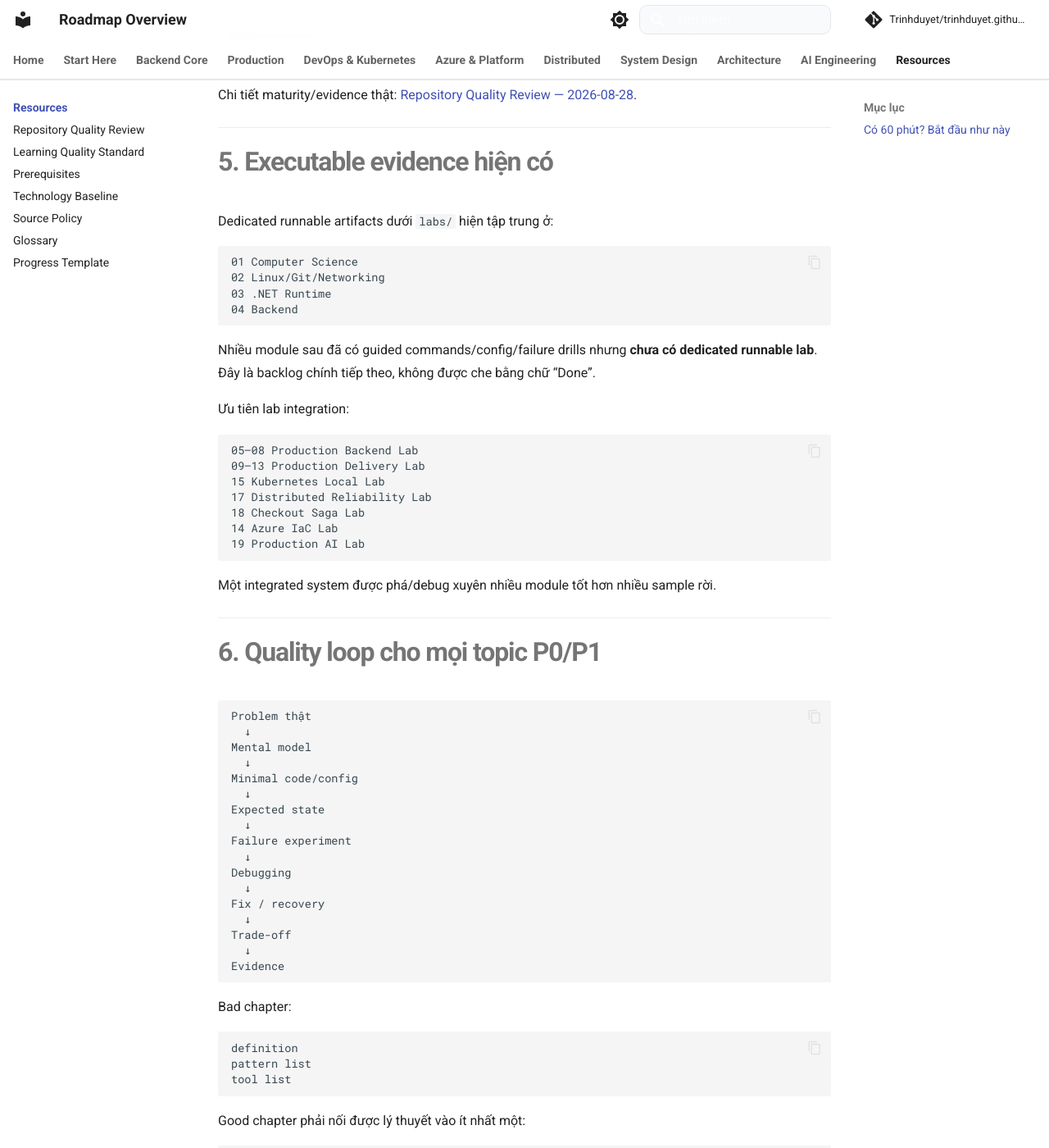
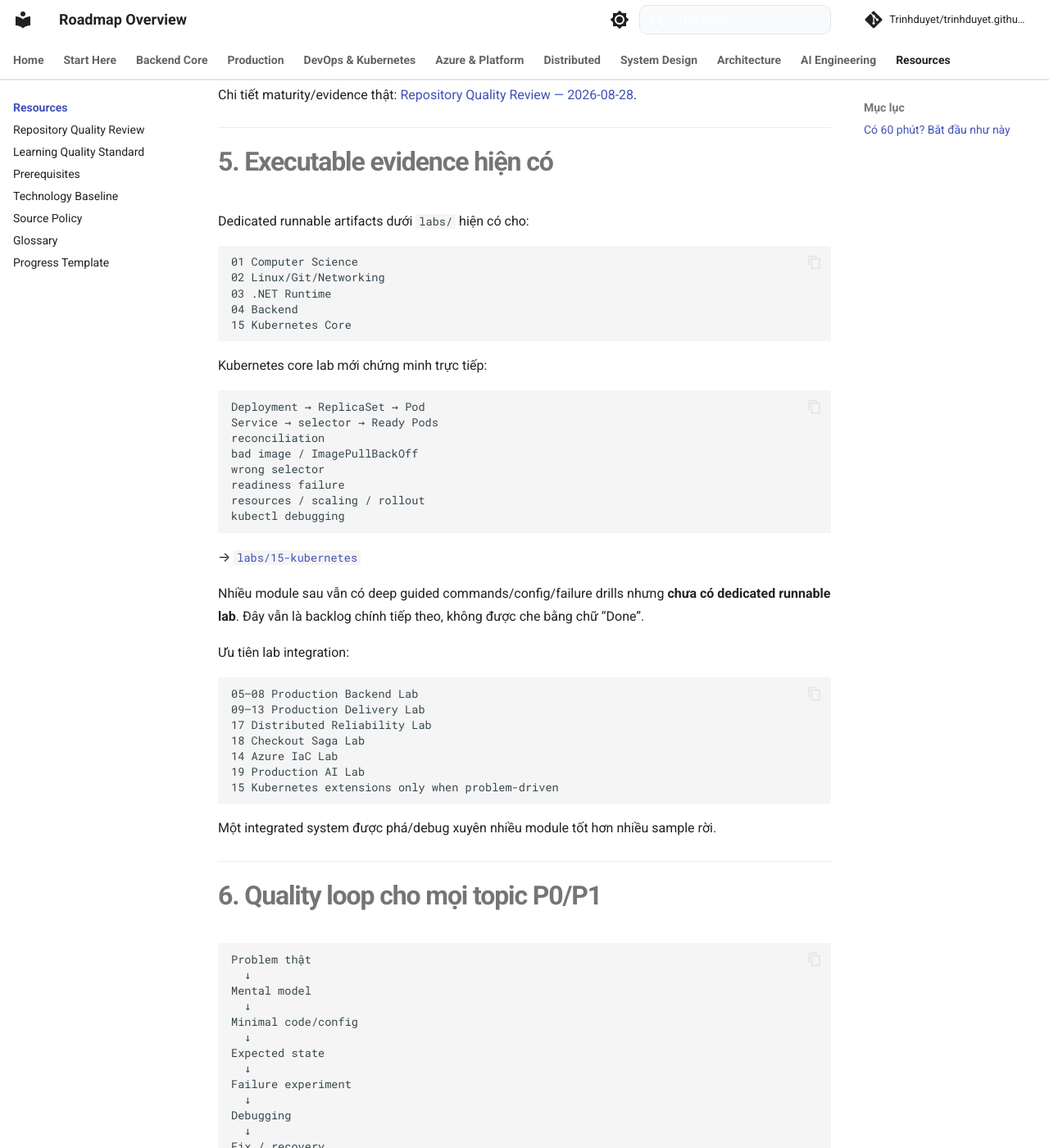
Before and after one commit to Trinhduyet/trinhduyet.github.io, an MkDocs documentation site: the page built from docs/00-roadmap/README.md, in a window 1280 px wide and 1400 px high, scrolled down 3534 px. Shown: the whole window at 82% size. Built offline with MkDocs 1.6.1 and Material for MkDocs 9.7.7, drawn with Linux system fonts in a browser that asks for light colours; comment, search, counter and statistics services are not loaded.

Commit message:
docs(roadmap): reflect Kubernetes runnable evidence

````diff
--- a/docs/00-roadmap/README.md
+++ b/docs/00-roadmap/README.md
@@ -149,27 +149,43 @@ Chi tiết maturity/evidence thật:
 
 # 5. Executable evidence hiện có
 
-Dedicated runnable artifacts dưới `labs/` hiện tập trung ở:
+Dedicated runnable artifacts dưới `labs/` hiện có cho:
 
 ```text
 01 Computer Science
 02 Linux/Git/Networking
 03 .NET Runtime
 04 Backend
+15 Kubernetes Core
 ```
 
-Nhiều module sau đã có guided commands/config/failure drills nhưng **chưa có dedicated runnable lab**. Đây là backlog chính tiếp theo, không được che bằng chữ “Done”.
+Kubernetes core lab mới chứng minh trực tiếp:
+
+```text
+Deployment → ReplicaSet → Pod
+Service → selector → Ready Pods
+reconciliation
+bad image / ImagePullBackOff
+wrong selector
+readiness failure
+resources / scaling / rollout
+kubectl debugging
+```
+
+→ [`labs/15-kubernetes`](https://github.com/Trinhduyet/trinhduyet.github.io/tree/main/labs/15-kubernetes)
+
+Nhiều module sau vẫn có deep guided commands/config/failure drills nhưng **chưa có dedicated runnable lab**. Đây vẫn là backlog chính tiếp theo, không được che bằng chữ “Done”.
 
 Ưu tiên lab integration:
 
 ```text
 05–08 Production Backend Lab
 09–13 Production Delivery Lab
-15 Kubernetes Local Lab
 17 Distributed Reliability Lab
 18 Checkout Saga Lab
 14 Azure IaC Lab
 19 Production AI Lab
+15 Kubernetes extensions only when problem-driven
 ```
 
 Một integrated system được phá/debug xuyên nhiều module tốt hơn nhiều sample rời.
````
